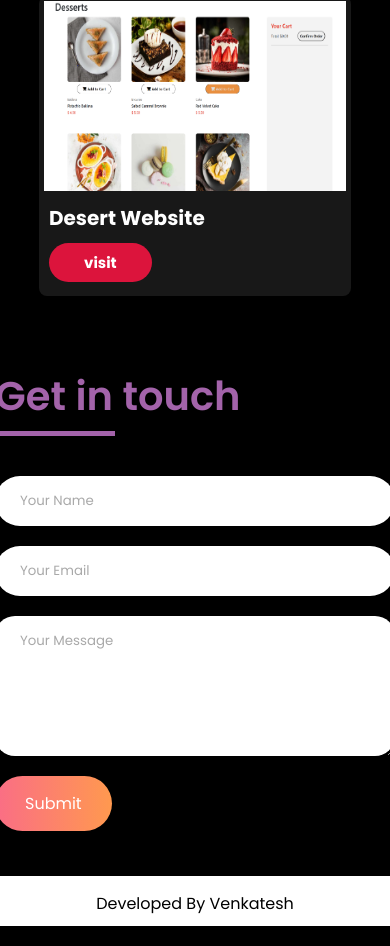
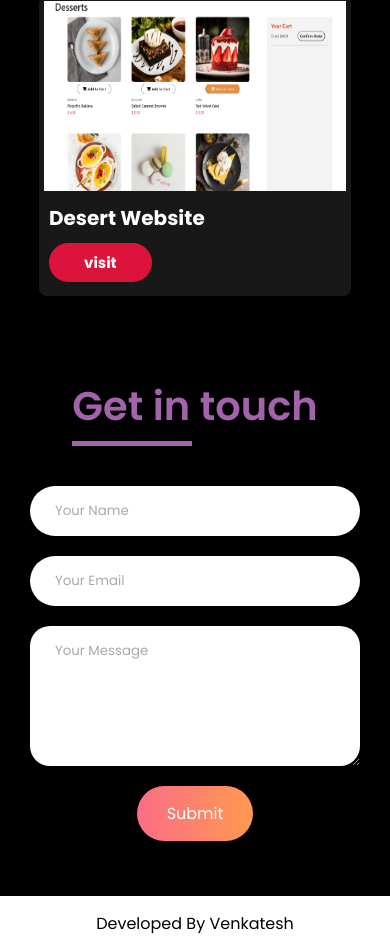
Before and after one commit to venkatesh-khatake/portfolio-using-js, a plain HTML site: page index.html in a window 390 px wide. Shown: the part 5957-6903 px from the top of the page. Drawn offline with nearby package versions, Linux system fonts and the light colour scheme.

Commit message:
portfolio Updated

```diff
--- a/index.html
+++ b/index.html
@@ -186,8 +186,8 @@
                 <button type="submit">Submit</button>
 
       </form>
-      <div class="contact-right">
-<img src="" alt="">
+      <!-- <div class="contact-right">
+<img src="" alt=""> -->
       </div>
     </div>
 
--- a/style.css
+++ b/style.css
@@ -8,14 +8,14 @@
 
 }
 body {
-  width: 100vw;
+  width: 100%;
   height: 100%;
   background-color: black;
   display: flex;
   flex-direction: column;
   align-items: center;
   justify-content: center;
-  overflow-x: hidden;
+  /* overflow-x: hidden; */
 }
 
 nav {
@@ -295,8 +295,8 @@ nav ul li a {
   justify-content: center;
   align-items: center;
   flex-direction: column;
-  align-items: start;
-  justify-content: baseline;
+  /* align-items: start;
+  justify-content: baseline; */
 }
 .about-right .info {
   font-size: 23px;
@@ -362,6 +362,7 @@ background-color: crimson;
 }
 
 @media (max-width: 810px) {
+
   .about-content {
     flex-direction: column;
     align-items: center;
@@ -498,17 +499,19 @@ background-color: crimson;
 
 
 .contact-container{
+  width: 100%;
   height: auto;
   display: flex;
   align-items: center;
-  justify-content: space-evenly;
+  justify-content: center;
   padding: 20px;
 }
 .contact-left{
-
+  width: 100%;
   display: flex;
   flex-direction: column;
-  align-items: start;
+  align-items: center;
+  justify-content: center;
   gap: 20px;
 
 }
@@ -557,7 +560,21 @@ background-color: crimson;
   background:linear-gradient(270deg, #ff994f, #fa6d86);
   cursor: pointer;
 }
-
+@media(max-width:500px){
+  .contact-left{
+    padding: 10px;
+  }
+  .contact-inputs{
+  width: 100%;
+  height: 50px;
+  border: none;
+  outline: none;
+  padding-left: 25px;
+  font-weight: 500px;
+  color: grey;
+  border-radius: 50px;
+}
+}
 footer{
   margin-top: 25px;
   width: 100%;
```
